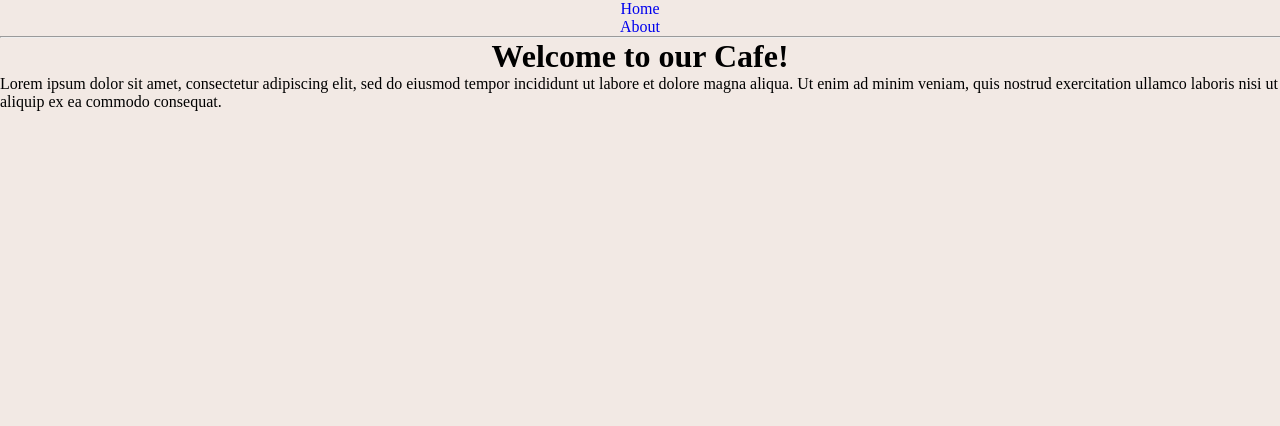
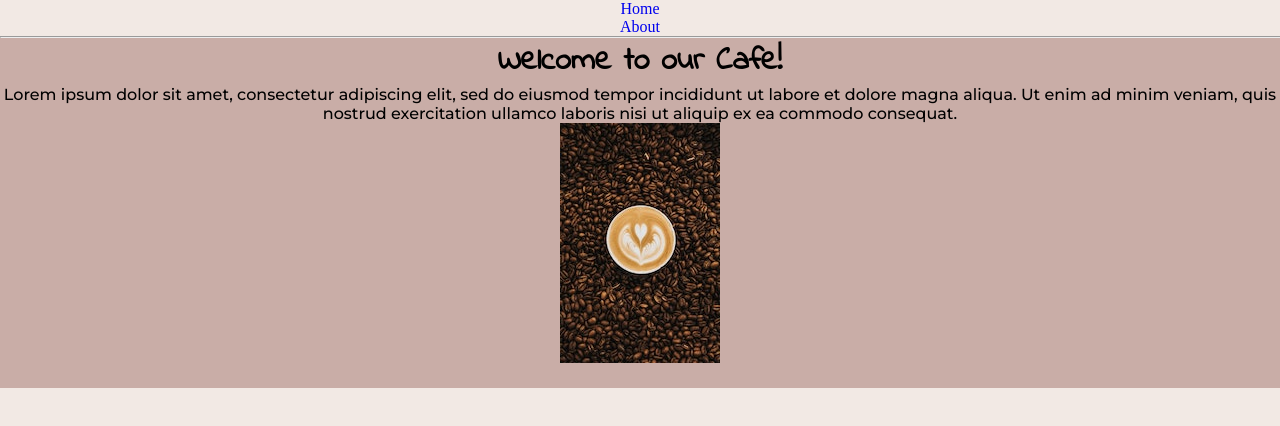
Before and after one commit to bigeugg/midterm, a plain HTML site: page index.html in a window 1280 px wide. Drawn offline with Linux system fonts and the light colour scheme.

Commit message:
Added the fonts

```diff
--- a/css/stylesheets.css
+++ b/css/stylesheets.css
@@ -19,12 +19,27 @@
 
 h1 {
     text-align: center;
+    font-family: "Indie Flower";
 }
 
 body {
     background-color: #F2E9E4;
 }
 
-.container {
-    width: 10000px; height: 500px; border: 1px solid; margin: 0 auto;
+#box1 {
+    background-color: #C9ADA7;
+    height: 350px;
+    max-width: none;
+
 }
+
+p {
+    text-align: center;
+    font-family: 'Montserrat';
+}
+
+.center {
+    display: block;
+    margin-left: auto;
+    margin-right: auto;
+}
--- a/index.html
+++ b/index.html
@@ -3,18 +3,27 @@
 <head>
     <meta charset="UTF-8">
     <link href="css/stylesheets.css" rel="stylesheet">
+    <link href="https://fonts.googleapis.com/css2?family=Montserrat:wght@500&display=swap" rel="stylesheet">
+    <link rel="preconnect" href="https://fonts.googleapis.com">
+<link rel="preconnect" href="https://fonts.gstatic.com" crossorigin>
+<link href="https://fonts.googleapis.com/css2?family=Indie+Flower&family=Montserrat:wght@500&display=swap" rel="stylesheet">
     <title>Cafe</title>
 </head>
 <body>
+
     <ul>
         <li><a href="misc/index.html">Home</a></li>
         <li><a href="misc/about.html">About</a></li>
     </ul>
     <hr width="100%">
+    <div id="box1">
 <h1>Welcome to our Cafe!</h1>
 
 <p>Lorem ipsum dolor sit amet, consectetur adipiscing elit, sed do eiusmod tempor incididunt ut labore et dolore magna aliqua. Ut enim ad minim veniam, quis nostrud exercitation ullamco laboris nisi ut aliquip ex ea commodo consequat.</p>
+<p>
+<img src="images/coffee.jpeg" alt="Coffee" class="center">
+</p>
+</div>
 
-<div class="containter">
 </body>
 </html>
```
